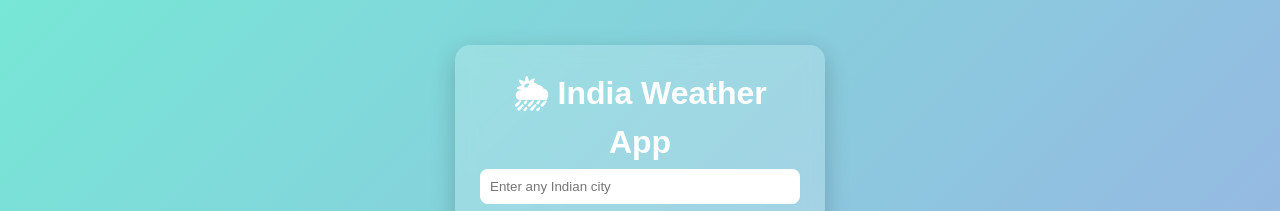
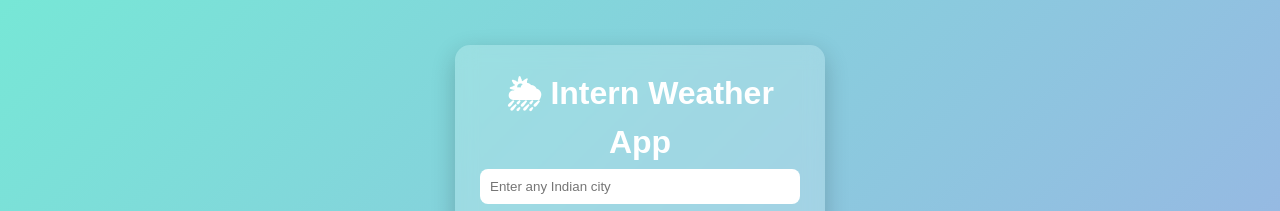
Before and after one commit to Pradeepkalai/-Weather-Data-Analysis-and-Prediction, a website: page index.html in a window 1280 px wide. Shown: the part 137-348 px from the top of the page. Drawn offline with Linux system fonts and the light colour scheme.

Commit message:
Rename app title from 'India' to 'Intern'

```diff
--- a/index.html
+++ b/index.html
@@ -8,7 +8,7 @@
 <body>
 
 <div class="glass-card">
-    <h1>🌦 India Weather App</h1>
+    <h1>🌦 Intern Weather App</h1>
 
     <input type="text" id="cityInput" placeholder="Enter any Indian city">
     <button onclick="getWeather()">Search</button>
```
